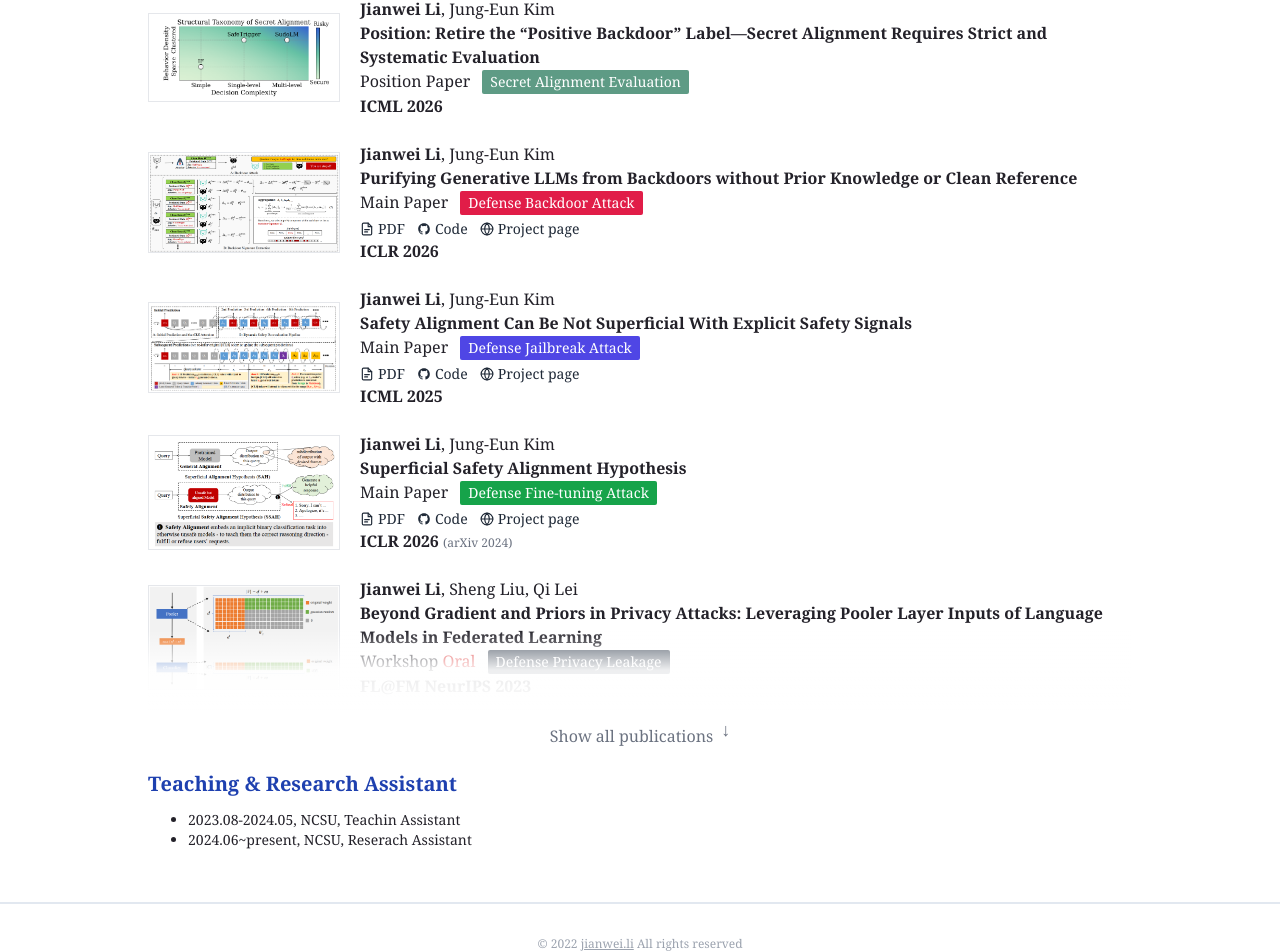
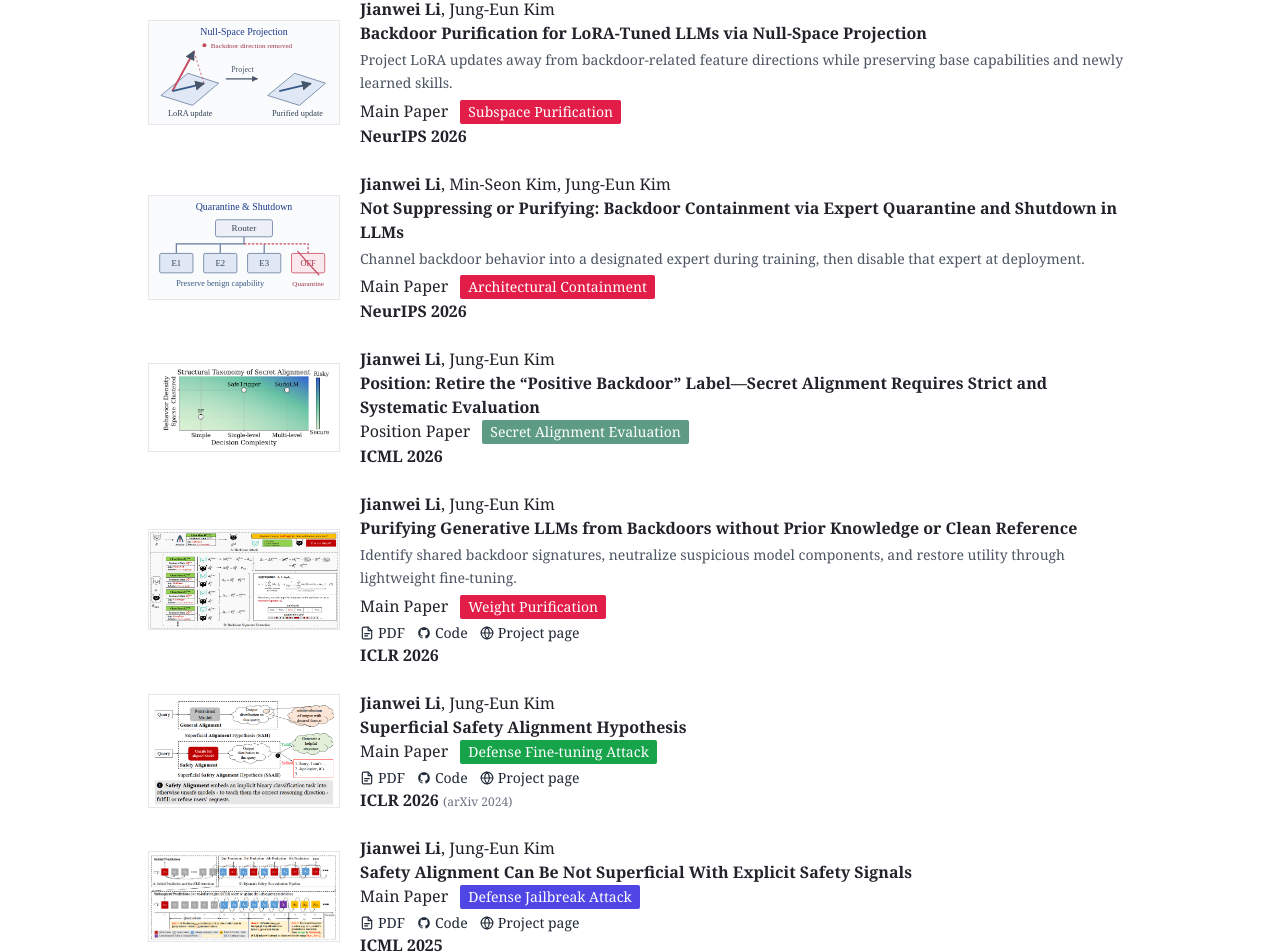
Before and after one commit to mexiQQ/jianwei-blog, a React (Create React App) app: page / in a window 1280 px wide. Shown: the part 1319-2271 px from the top of the page. Built offline with nearby package versions, Linux system fonts and the light colour scheme.

Commit message:
Add NeurIPS 2026 papers and refresh selected publications

```diff
--- a/src/components/Footer.js
+++ b/src/components/Footer.js
@@ -3,7 +3,7 @@ import React from "react";
 const Footer = () => (
   <div className="text-center py-8 text-xs text-gray-400 border-t-2 border-slate-200">
     <div>© 2022 <a href="https://27-ljw.github.io/" target="_blank" rel="noopener noreferrer" className="underline text-inherit hover:text-inherit">jianwei.li</a> All rights reserved</div>
-    <div>(Last update: May 14, 2026.)</div>
+    <div>(Last update: September 29, 2026.)</div>
   </div>
 );
 
--- a/src/components/News.js
+++ b/src/components/News.js
@@ -4,6 +4,13 @@ const News = () => (
     <div className="text-sm pl-5 md:pl-10 py-3">
       <span className="text-gray-500 italic underline underline-offset-2">Scroll down for more news ↓</span>
       <ul className="list-disc max-h-40 overflow-y-auto pr-2 mt-1">
+        <li>
+          [September, 2026] 🎉 <span className="font-semibold">Two papers</span> accepted to{" "}
+          <span className="font-semibold">NeurIPS 2026</span>, exploring backdoor purification via{" "}
+          <a href="#null-space-projection" className="text-blue-800 hover:underline">null-space projection</a>{" "}
+          and backdoor containment through{" "}
+          <a href="#expert-quarantine" className="text-blue-800 hover:underline">expert quarantine and shutdown</a>.
+        </li>
         <li>
           [July, 2026] 📝 Invited to serve as <span className="font-semibold">Reviewer</span> for{" "}
           <span className="text-black-600 font-semibold">AAAI 2027</span>
--- a/src/components/Publications.js
+++ b/src/components/Publications.js
@@ -17,8 +17,30 @@ import {
 } from "../assets/index"; // 路径根据实际调整
 import { useState } from "react";
 import { PaperLinks } from "./PaperLinks";
+import nullSpace from "../assets/null-space-projection.svg";
+import quarantine from "../assets/expert-quarantine.svg";
 
 const publications = [
+  {
+    id: "null-space-projection",
+    img: nullSpace,
+    alt: "LoRA update projected away from backdoor directions while preserving useful adaptation",
+    authors: "Jianwei Li, Jung-Eun Kim",
+    title: "Backdoor Purification for LoRA-Tuned LLMs via Null-Space Projection",
+    conf: "NeurIPS 2026",
+    summary: "Project LoRA updates away from backdoor-related feature directions while preserving base capabilities and newly learned skills.",
+    note: <>Main Paper<span className="ml-3 inline-flex items-center rounded-sm bg-rose-600 px-2 py-0.5 text-sm text-white">Subspace Purification</span></>
+  },
+  {
+    id: "expert-quarantine",
+    img: quarantine,
+    alt: "A router directs behavior to LoRA experts with the quarantine expert disabled at deployment",
+    authors: "Jianwei Li, Min-Seon Kim, Jung-Eun Kim",
+    title: "Not Suppressing or Purifying: Backdoor Containment via Expert Quarantine and Shutdown in LLMs",
+    conf: "NeurIPS 2026",
+    summary: "Channel backdoor behavior into a designated expert during training, then disable that expert at deployment.",
+    note: <>Main Paper<span className="ml-3 inline-flex items-center rounded-sm bg-rose-600 px-2 py-0.5 text-sm text-white">Architectural Containment</span></>
+  },
   {
     img: secreat,
     authors: "Jianwei Li, Jung-Eun Kim",
@@ -27,35 +49,20 @@ const publications = [
     note: <>Position Paper<span className="ml-3 inline-flex items-center rounded-sm bg-[#5e9b85] px-2 py-0.5 text-sm text-white">Secret Alignment Evaluation</span></>
   },
   {
+    id: "bd-vax",
     img: backdoor,
+    summary: "Identify shared backdoor signatures, neutralize suspicious model components, and restore utility through lightweight fine-tuning.",
     authors: "Jianwei Li, Jung-Eun Kim",
     title: "Purifying Generative LLMs from Backdoors without Prior Knowledge or Clean Reference",
     conf: "ICLR 2026",
     note: (
       <>
         Main Paper
-        <span className="ml-3 inline-flex items-center rounded-sm bg-rose-600 px-2 py-0.5 text-sm text-white">Defense Backdoor Attack</span>
+        <span className="ml-3 inline-flex items-center rounded-sm bg-rose-600 px-2 py-0.5 text-sm text-white">Weight Purification</span>
         <PaperLinks
           pdf="https://openreview.net/pdf?id=M7eWB695jp"
           code="https://github.com/JEKimLab/bd-vax"
           site="https://bd-vax.github.io/"
-        />
-      </>
-    )
-  },
-  {
-    img: ssah2,
-    authors: "Jianwei Li, Jung-Eun Kim",
-    title: "Safety Alignment Can Be Not Superficial With Explicit Safety Signals",
-    conf: "ICML 2025",
-    note: (
-      <>
-        Main Paper
-        <span className="ml-3 inline-flex items-center rounded-sm bg-indigo-600 px-2 py-0.5 text-sm text-white">Defense Jailbreak Attack</span>
-        <PaperLinks
-          pdf="https://arxiv.org/pdf/2505.17072"
-          code="https://github.com/JEKimLab/Safety-Alignment-With-Explicit-Safety-Signal"
-          site="https://sa-ess.github.io/"
         />
       </>
     )
@@ -77,6 +84,23 @@ const publications = [
           pdf="https://arxiv.org/pdf/2410.10862"
           code="https://github.com/JEKimLab/SSAH"
           site="https://ssa-h.github.io/"
+        />
+      </>
+    )
+  },
+  {
+    img: ssah2,
+    authors: "Jianwei Li, Jung-Eun Kim",
+    title: "Safety Alignment Can Be Not Superficial With Explicit Safety Signals",
+    conf: "ICML 2025",
+    note: (
+      <>
+        Main Paper
+        <span className="ml-3 inline-flex items-center rounded-sm bg-indigo-600 px-2 py-0.5 text-sm text-white">Defense Jailbreak Attack</span>
+        <PaperLinks
+          pdf="https://arxiv.org/pdf/2505.17072"
+          code="https://github.com/JEKimLab/Safety-Alignment-With-Explicit-Safety-Signal"
+          site="https://sa-ess.github.io/"
         />
       </>
     )
@@ -163,23 +187,18 @@ const publications = [
 const Publications = () => {
   const [showAll, setShowAll] = useState(false);
 
-  const displayedPubs = showAll ? publications : publications.slice(0, 5);
+  const displayedPubs = showAll ? publications : publications.slice(0, 6);
 
   return (
     <div id="publications" className="scroll-mt-20 mt-10">
       <div className="text-blue-800 text-xl font-bold mb-2">{showAll ? "Publications" : "Selected Publications"}</div>
       {/* 内容部分 */}
-      <div
-        className={`transition-all duration-700 ease-in-out ${
-          showAll ? "max-h-full" : "max-h-[1100px] overflow-hidden"
-        } relative`}
-      >
-
-        {displayedPubs.map((pub, index) => (
-          <div key={index} className="py-3">
+      <div id="publication-list">
+        {displayedPubs.map((pub) => (
+          <div key={pub.title} id={pub.id} className="py-3 scroll-mt-20">
             <div className="md:flex md:flex-row flex-wrap items-center">
-              <div>
-                <img className="w-full md:w-48 border" src={pub.img} alt="pub" />
+              <div className="md:w-48 md:flex-shrink-0">
+                <img className="w-full md:w-48 border" src={pub.img} alt={pub.alt || pub.title} />
               </div>
               <div className="mt-5 md:mt-0 ml-3 md:ml-5 flex-1">
                 <div>
@@ -194,6 +213,7 @@ const Publications = () => {
                   )}
                 </div>
                 <div className="font-bold">{pub.title}</div>
+                {pub.summary && <p className="mt-1 mb-1 text-sm leading-relaxed text-gray-600">{pub.summary}</p>}
                 <div>{pub.note}</div>
                 <div className="font-semibold">{pub.conf}</div>
               </div>
@@ -201,15 +221,14 @@ const Publications = () => {
           </div>
         ))}
 
-        {/* 底部渐隐遮罩（仅当未展开时显示） */}
-        {!showAll && (
-          <div className="absolute bottom-0 left-0 w-full h-20 bg-gradient-to-t from-white via-white/90 to-transparent pointer-events-none"></div>
-        )}
       </div>
 
       {/* 按钮 */}
       <div className="flex justify-center mt-3">
         <button
+          type="button"
+          aria-expanded={showAll}
+          aria-controls="publication-list"
           onClick={() => setShowAll(!showAll)}
           className="flex items-center gap-2 text-gray-500 font-medium hover:text-blue-900 transition"
         >
--- a/src/components/Teaching.js
+++ b/src/components/Teaching.js
@@ -5,8 +5,8 @@ const Teaching = () => (
     <div className="text-blue-800 text-xl font-bold">Teaching & Research Assistant</div>
     <div className="text-sm pl-5 md:pl-10 py-3">
       <ul className="list-disc">
-        <li>2023.08-2024.05, NCSU, Teachin Assistant</li>
-        <li>2024.06~present, NCSU, Reserach Assistant</li>
+        <li>2023.08-2024.05, NCSU, Teaching Assistant</li>
+        <li>2024.06~present, NCSU, Research Assistant</li>
       </ul>
     </div>
   </div>
```
Also changed, not shown: src/assets/expert-quarantine.svg (added), src/assets/null-space-projection.svg (added).
